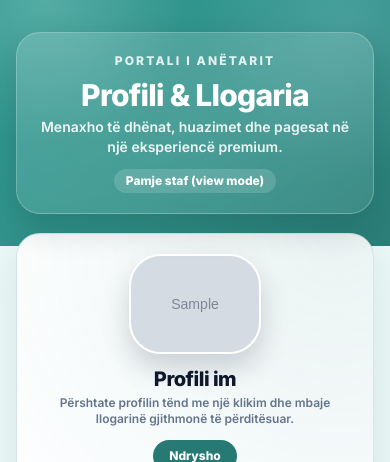
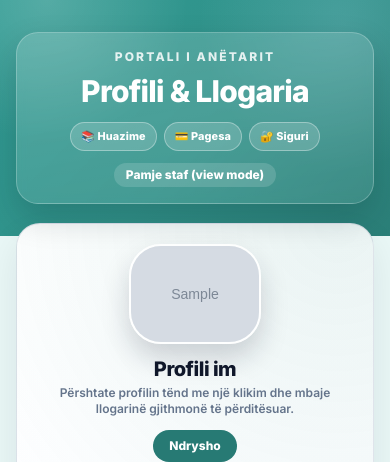
Before and after one commit to fatoslala12/biblioteka, a Django app: page /panel/members/1/ in a window 390 px wide. Shown: the part 65-527 px from the top of the page. Run offline with Django 5.2, Linux system fonts and the light colour scheme; a user stored in the database is signed in; tables that the repository leaves empty hold one stand-in row (values such as "Sample post"); grey boxes marked "Sample" are stand-in pictures; parts of the project's set-up code (start-up, migrations or seed data) failed here and were passed over; some libraries are stand-ins or nearby versions.

Commit message:
Polish member portal mobile hero and remove extra subtitle.
Drop the long hero sentence and add compact mobile-friendly pills so the top section feels cleaner and more engaging without adding visual clutter.

Made-with: Cursor

```diff
--- a/cms/templates/cms/member/portal.html
+++ b/cms/templates/cms/member/portal.html
@@ -28,6 +28,23 @@
       background: linear-gradient(170deg, rgba(255,255,255,.16), rgba(255,255,255,.08));
       box-shadow: 0 14px 32px rgba(2, 30, 35, .18);
       backdrop-filter: blur(5px);
+    }
+    .sl-hero-mobile-pills {
+      display: none;
+      margin-top: .8rem;
+      flex-wrap: wrap;
+      gap: .45rem;
+      justify-content: center;
+    }
+    .sl-hero-mobile-pill {
+      border: 1px solid rgba(255,255,255,.34);
+      background: rgba(255,255,255,.16);
+      border-radius: 999px;
+      padding: .34rem .62rem;
+      font-size: .68rem;
+      font-weight: 800;
+      letter-spacing: .01em;
+      color: #fff;
     }
     .sl-profile-id {
       display: flex;
@@ -142,6 +159,13 @@
       }
       .sl-member-content {
         margin-top: -0.8rem !important;
+      }
+      .sl-hero-card {
+        border-radius: 22px !important;
+        padding: 1rem .9rem !important;
+      }
+      .sl-hero-mobile-pills {
+        display: flex;
       }
       .sl-member-content > .grid {
         grid-template-columns: 1fr !important;
@@ -360,7 +384,11 @@
         <div class="text-center">
           <div class="text-xs font-extrabold uppercase tracking-[.18em] text-white/85">Portali i anëtarit</div>
           <div class="mt-2 text-3xl font-black tracking-tight sm:text-4xl">Profili & Llogaria</div>
-          <div class="mt-1 text-sm font-semibold text-white/90">Menaxho të dhënat, huazimet dhe pagesat në një eksperiencë premium.</div>
+          <div class="sl-hero-mobile-pills">
+            <span class="sl-hero-mobile-pill">📚 Huazime</span>
+            <span class="sl-hero-mobile-pill">💳 Pagesa</span>
+            <span class="sl-hero-mobile-pill">🔐 Siguri</span>
+          </div>
           {% if staff_view_mode %}
             <div class="mt-3 inline-flex rounded-full bg-white/15 px-3 py-1 text-xs font-extrabold text-white">
               Pamje staf (view mode)
```
